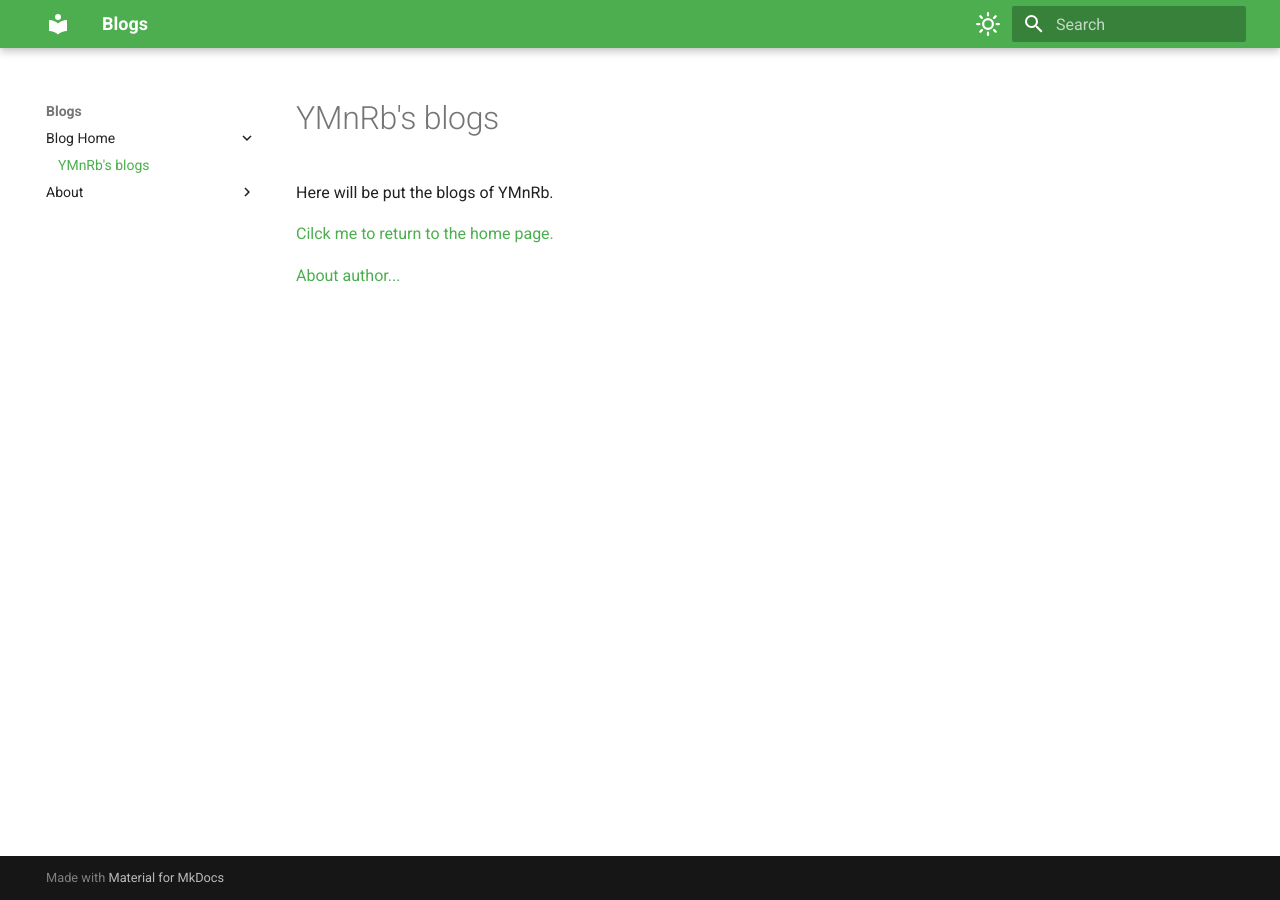
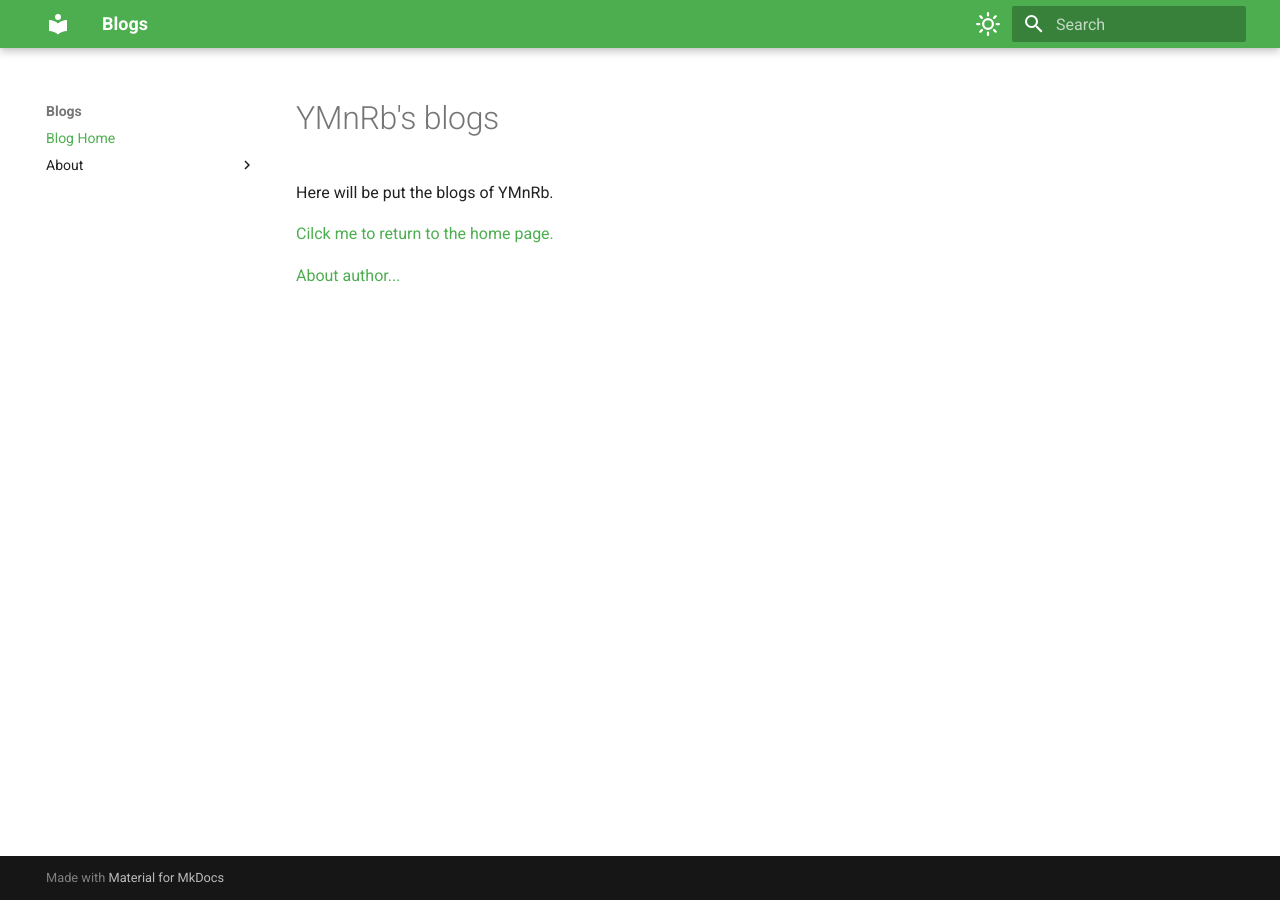
Before and after one commit to YMnRb/blogs, an MkDocs documentation site: the page built from docs/index.md, in a window 1280 px wide. Built offline with MkDocs 1.6.1 and Material for MkDocs 9.7.7, drawn with Linux system fonts in a browser that asks for light colours.

Commit message:
change doc tree

```diff
--- a/mkdocs.yml
+++ b/mkdocs.yml
@@ -6,8 +6,7 @@ site_description: YMnRb's Blogs
 
 # [Navigtion]
 nav:
-  - Blog Home:
-    - index.md
+  - Blog Home: index.md
   - About:
     - about/index.md
     - about: about/1.md
```
